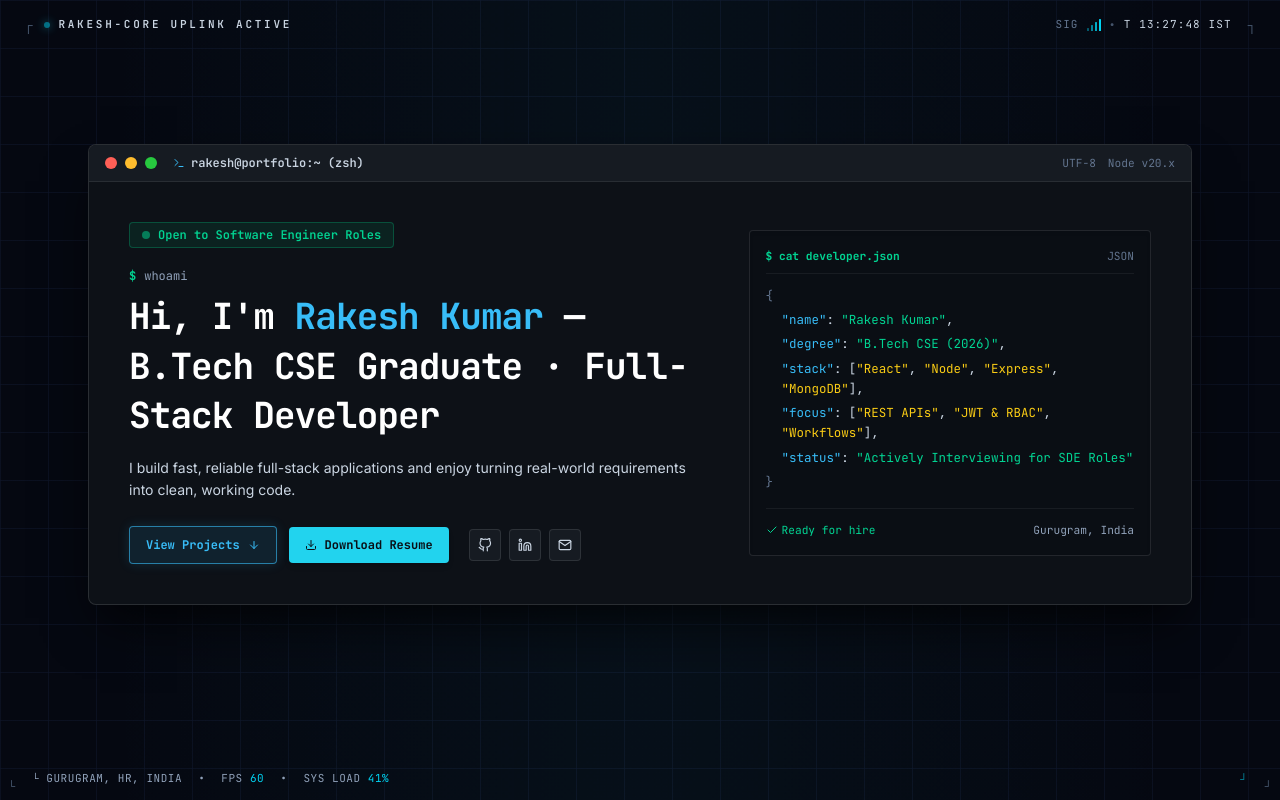
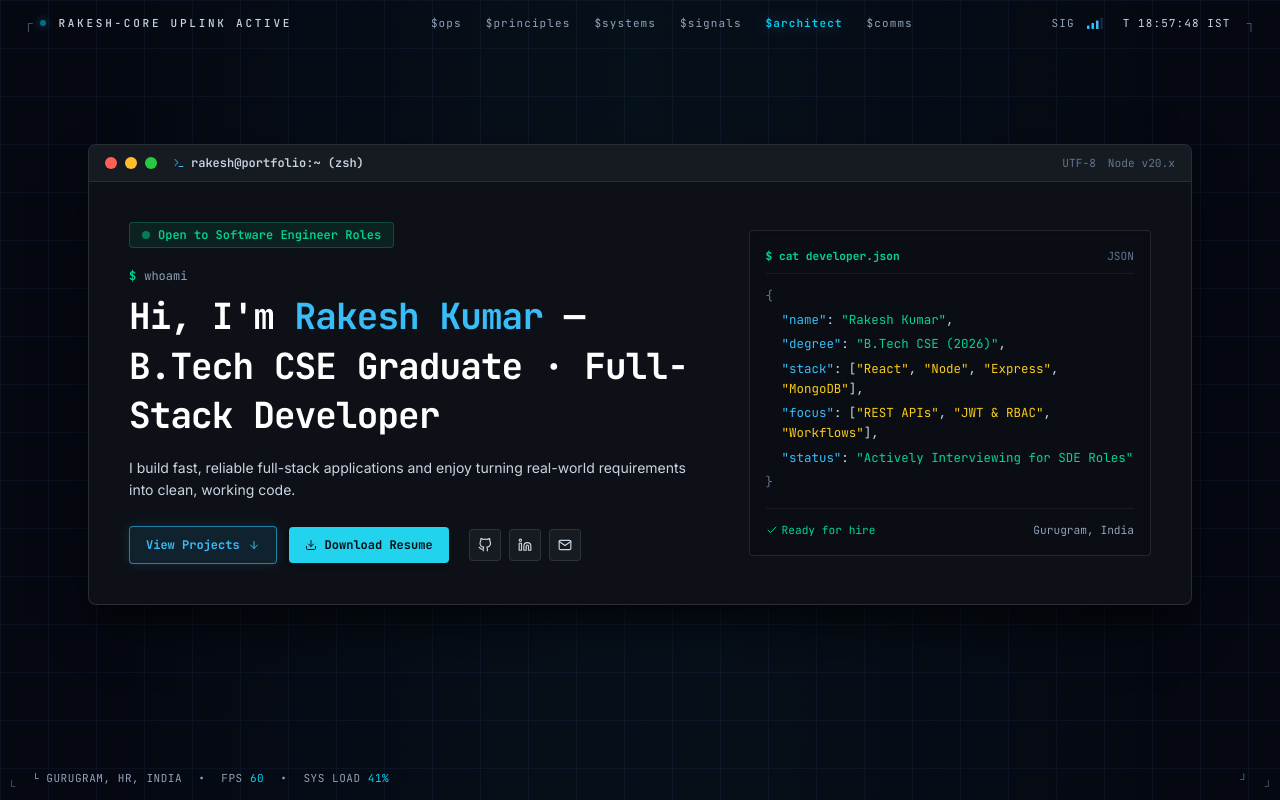
Before and after one commit to rakeshkumar0804/Developer-Portfolio, a React (Vite) app: page / in a window 1280 px wide. Shown: the top 800 px of the page. Built offline with nearby package versions, Linux system fonts and the light colour scheme; no server answers.

Commit message:
feat: clone exact minimal floating TopHud header with bare text topics and 4-bar SVG cellular signal

```diff
--- a/src/components/About.jsx
+++ b/src/components/About.jsx
@@ -38,7 +38,8 @@ export default function About() {
   };
 
   return (
-    <section id="philosophy" className="min-h-screen flex flex-col justify-center px-6 sm:px-8 md:px-16 py-16 md:py-24 relative font-mono scroll-mt-20">
+    <section id="operations" className="min-h-screen flex flex-col justify-center px-6 sm:px-8 md:px-16 py-16 md:py-24 relative font-mono scroll-mt-20">
+      <div id="philosophy" className="scroll-mt-20" />
       <div id="about" className="scroll-mt-20" />
       <div className="max-w-6xl mx-auto w-full">
         {/* Top Header & Manifesto */}
--- a/src/components/Navbar.jsx
+++ b/src/components/Navbar.jsx
@@ -1,48 +1,112 @@
 import React, { useState, useEffect } from 'react';
 
+const topics = [
+  { name: '$ops', href: '#operations', sectionId: 'operations' },
+  { name: '$principles', href: '#principles', sectionId: 'principles' },
+  { name: '$systems', href: '#systems', sectionId: 'systems' },
+  { name: '$signals', href: '#opensource', sectionId: 'opensource' },
+  { name: '$architect', href: '#architect', sectionId: 'architect' },
+  { name: '$comms', href: '#contact', sectionId: 'contact' },
+];
+
 export const TopHud = () => {
-  const [time, setTime] = useState('');
+  const [timeString, setTimeString] = useState('');
+  const [activeSection, setActiveSection] = useState('');
 
   useEffect(() => {
     const updateTime = () => {
       const now = new Date();
-      setTime(now.toLocaleTimeString('en-GB', { hour12: false }) + ' IST');
+      setTimeString(
+        now.toLocaleTimeString('en-GB', {
+          timeZone: 'Asia/Kolkata',
+          hour12: false,
+        })
+      );
     };
     updateTime();
     const timer = setInterval(updateTime, 1000);
-    return () => clearInterval(timer);
+
+    const handleScroll = () => {
+      const sectionIds = ['operations', 'principles', 'systems', 'opensource', 'architect', 'contact', 'debrief'];
+      const scrollPos = window.scrollY + 180;
+
+      for (let i = sectionIds.length - 1; i >= 0; i--) {
+        const el = document.getElementById(sectionIds[i]);
+        if (el && el.offsetTop <= scrollPos) {
+          setActiveSection(sectionIds[i]);
+          break;
+        }
+      }
+    };
+
+    window.addEventListener('scroll', handleScroll, { passive: true });
+    handleScroll();
+
+    return () => {
+      clearInterval(timer);
+      window.removeEventListener('scroll', handleScroll);
+    };
   }, []);
 
+  const handleNavClick = (e, href) => {
+    e.preventDefault();
+    const targetId = href.replace('#', '');
+    const element = document.getElementById(targetId);
+    if (element) {
+      const topOffset = element.getBoundingClientRect().top + window.scrollY - 70;
+      window.scrollTo({ top: topOffset, behavior: 'smooth' });
+    }
+  };
+
   return (
-    <header className="fixed top-0 left-0 right-0 z-40 flex items-center justify-between px-6 py-4 pointer-events-none select-none bg-transparent font-mono">
-      {/* Top-Left Corner Bracket & Uplink Status */}
-      <div className="flex items-center gap-3">
+    <header className="fixed top-0 left-0 right-0 z-50 flex items-center justify-between px-6 py-4 pointer-events-none select-none font-mono text-xs text-slate-400 bg-transparent">
+      {/* 1. Left Header Item */}
+      <div className="flex items-center gap-2 pointer-events-auto">
         <span className="text-slate-600 text-sm leading-none">┌</span>
-        <div className="flex items-center gap-2">
-          <span className="w-1.5 h-1.5 rounded-full bg-cyan-400 animate-pulse shadow-[0_0_8px_#22d3ee]" />
-          <span className="text-[11px] tracking-[0.25em] text-slate-300 font-semibold uppercase">
-            RAKESH-CORE UPLINK ACTIVE
-          </span>
-        </div>
+        <span className="w-1.5 h-1.5 rounded-full bg-cyan-400 shadow-[0_0_8px_#38bdf8] mr-1 animate-pulse" />
+        <span className="text-[11px] tracking-[0.25em] text-slate-300 font-medium uppercase">
+          RAKESH-CORE UPLINK ACTIVE
+        </span>
       </div>
 
-      {/* Top-Right Signal, Live Clock & Corner Bracket */}
-      <div className="flex items-center gap-4">
-        <div className="flex items-center gap-2 text-xs text-slate-300">
-          <span className="text-slate-500 text-[11px] tracking-widest">SIG</span>
-          {/* Clean 4-bar SVG cellular signal */}
-          <svg className="w-3.5 h-3 text-cyan-400" viewBox="0 0 14 12" fill="currentColor">
-            <rect x="0" y="9" width="2" height="3" rx="0.5" opacity="0.4" />
-            <rect x="4" y="6" width="2" height="6" rx="0.5" opacity="0.6" />
-            <rect x="8" y="3" width="2" height="9" rx="0.5" opacity="0.8" />
-            <rect x="12" y="0" width="2" height="12" rx="0.5" />
-          </svg>
-          <span className="text-slate-600">•</span>
-          <span className="text-slate-300 font-mono text-[11px] tracking-widest">
-            T {time || '01:03:05 IST'}
-          </span>
-        </div>
-        <span className="text-slate-600 text-sm leading-none">┐</span>
+      {/* 2. Center Navigation Topics (Bare Floating Text — No Boxes, No Pills, No Backgrounds) */}
+      <nav className="hidden md:flex pointer-events-auto items-center gap-6 text-[11px] tracking-widest">
+        {topics.map((topic) => {
+          const isActive = activeSection === topic.sectionId;
+          return (
+            <a
+              key={topic.name}
+              href={topic.href}
+              onClick={(e) => handleNavClick(e, topic.href)}
+              className={`transition-colors ${
+                isActive
+                  ? 'text-cyan-400 font-semibold drop-shadow-[0_0_8px_rgba(56,189,248,0.4)]'
+                  : 'text-slate-400 hover:text-cyan-400'
+              }`}
+            >
+              {topic.name}
+            </a>
+          );
+        })}
+      </nav>
+
+      {/* 3. Right Header Item (Exact Clone of Reference Image) */}
+      <div className="flex items-center gap-3 pointer-events-auto font-mono text-[11px] tracking-widest text-slate-300">
+        <span className="text-slate-400">SIG</span>
+
+        {/* 4-Bar Signal SVG Clone */}
+        <svg className="w-4 h-3 flex-shrink-0" viewBox="0 0 16 12" fill="none">
+          <rect x="0" y="8.5" width="2.5" height="3.5" rx="0.5" fill="#38bdf8" />
+          <rect x="4.5" y="6" width="2.5" height="6" rx="0.5" fill="#38bdf8" />
+          <rect x="9" y="3.5" width="2.5" height="8.5" rx="0.5" fill="#38bdf8" />
+          <rect x="13.5" y="0.5" width="2.5" height="11.5" rx="0.5" fill="#1e3a5f" opacity="0.6" />
+        </svg>
+
+        <span className="text-slate-300 ml-2">
+          T {timeString || '01:03:05'} IST
+        </span>
+
+        <span className="text-slate-600 text-sm leading-none ml-1">┐</span>
       </div>
     </header>
   );
```
